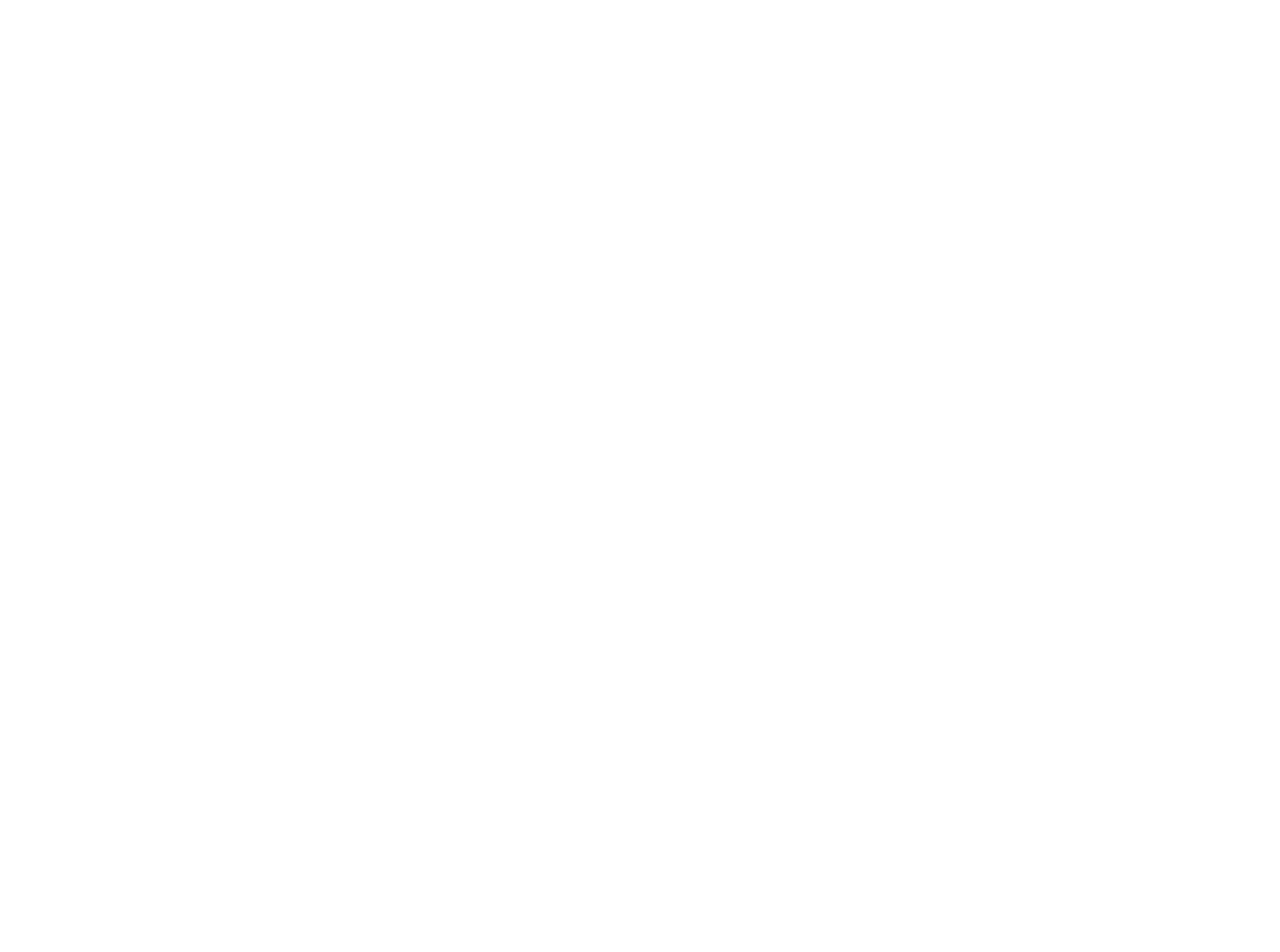
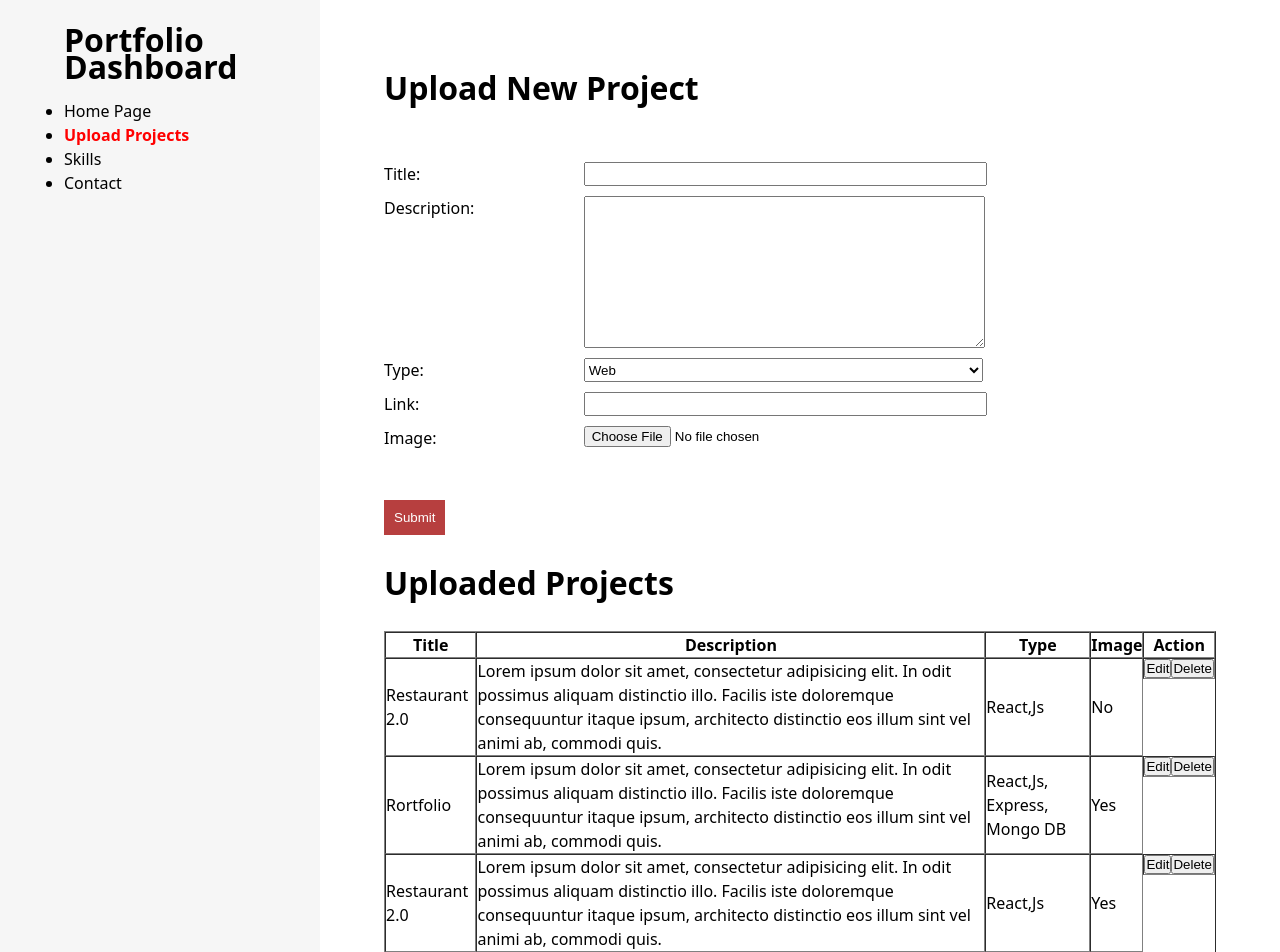
Before and after one commit to tycoonkabuzi/portfolio2.0, a React (Vite) app: page /admin/projects in a window 1280 px wide. Before the commit this address had no page. Shown: the top 952 px of the page. Before the commit the page ends 800 px from the top, so only its background shows below. Built offline with nearby package versions, Linux system fonts and the light colour scheme.

Commit message:
Adding the dashboard

```diff
--- a/package.json
+++ b/package.json
@@ -18,7 +18,7 @@
     "react": "^19.0.0",
     "react-dom": "^19.0.0",
     "react-router": "^7.4.1",
-    "styled-components": "^6.1.16"
+    "styled-components": "^6.1.19"
   },
   "devDependencies": {
     "@eslint/js": "^9.21.0",
--- a/src/App.tsx
+++ b/src/App.tsx
@@ -6,7 +6,17 @@ import Header from "./components/Header";
 import Skills from "./layouts/Skills";
 import Contact from "./layouts/Contact";
 
+import { useState } from "react";
+import UploadProject from "./components/dashboard/UploadProject";
+import Dashboard from "./layouts/Dashboard";
+
 function App() {
+  const [active, setActive] = useState({
+    home: false,
+    project: true,
+    skills: false,
+    contact: false,
+  });
   return (
     <>
       <Routes>
@@ -16,6 +26,16 @@ function App() {
           <Route path="/skills" element={<Skills />} />
           <Route path="/contact" element={<Contact />} />
         </Route>
+
+        <Route
+          path="/admin"
+          element={<Dashboard active={active} setActive={setActive} />}
+        >
+          <Route
+            path="projects"
+            element={<UploadProject active={active} setActive={setActive} />}
+          />
+        </Route>
       </Routes>
     </>
   );
--- /dev/null
+++ b/src/components/dashboard/NavDashboard.tsx
@@ -0,0 +1,63 @@
+import styled from "styled-components";
+const Main = styled.div`
+  background-color: #f6f6f6;
+  color: black;
+  width: 15%;
+  padding-top: 2%;
+  padding-left: 5%;
+  padding-right: 5%;
+  height: 400vh;
+  position: fixed;
+`;
+const Title = styled.h1`
+  line-height: 27px;
+`;
+const List = styled.ul`
+  margin-top: 10%;
+`;
+
+const ListItem = styled.li``;
+const Clickable = styled.a`
+  text-decoration: none;
+  ${(prop) =>
+    prop.isActive == true
+      ? { color: "red", fontWeight: "700" }
+      : { color: "black", fontWeight: "200" }};
+
+  &:hover {
+    color: #b73f3f;
+  }
+`;
+const NavDashboard = ({ active }) => {
+  return (
+    <Main>
+      <Title> Portfolio Dashboard</Title>
+      <List>
+        <ListItem>
+          <Clickable isActive={active.home} href="#">
+            Home Page
+          </Clickable>
+        </ListItem>
+
+        <ListItem>
+          <Clickable isActive={active.projects} href="#">
+            Upload Projects
+          </Clickable>
+        </ListItem>
+
+        <ListItem>
+          <Clickable isActive={active.skills} href="#">
+            Skills{" "}
+          </Clickable>
+        </ListItem>
+
+        <ListItem>
+          <Clickable isActive={active.contact} href="#">
+            Contact
+          </Clickable>
+        </ListItem>
+      </List>
+    </Main>
+  );
+};
+export default NavDashboard;
--- /dev/null
+++ b/src/components/dashboard/UploadProject.tsx
@@ -0,0 +1,152 @@
+import { useEffect } from "react";
+import { useLocation } from "react-router";
+import styled from "styled-components";
+const Main = styled.div`
+  background-color: white;
+  margin-left: 25%;
+  padding: 5%;
+`;
+const ContainerUpload = styled.div``;
+const ContainerUploaded = styled.div``;
+const Title = styled.h1`
+  color: black;
+`;
+const Form = styled.form`
+  width: 80%;
+  padding-top: 50px;
+  display: flex;
+  flex-wrap: wrap;
+  gap: 10%;
+`;
+const Label = styled.label`
+  width: 20%;
+  margin-bottom: 10px;
+  display: block;
+`;
+const Input = styled.input`
+  width: 60%;
+  margin-bottom: 10px;
+`;
+const Select = styled.select`
+  width: 60%;
+  margin-bottom: 10px;
+`;
+const Option = styled.option``;
+const Textarea = styled.textarea`
+  width: 60%;
+  margin-bottom: 10px;
+  height: 150px;
+`;
+const Button = styled.button`
+  background-color: #b73f3f;
+  border: none;
+  color: white;
+  padding: 10px;
+  margin-top: 40px;
+`;
+const UploadProject = ({ active, setActive }) => {
+  const location = useLocation();
+  const isActive = location.pathname.includes("project");
+
+  useEffect(() => {
+    if (isActive) {
+      setActive((prev) => ({
+        ...prev,
+        projects: isActive,
+      }));
+    }
+  }, [location.pathname]);
+
+  return (
+    <Main>
+      <ContainerUpload>
+        <Title>Upload New Project</Title>
+        <Form>
+          <Label htmlFor="">Title: </Label>
+          <Input type="text" />
+          <Label htmlFor="">Description:</Label>
+          <Textarea />
+          <Label htmlFor="">Type:</Label>
+          <Select name="" id="">
+            <Option value="">Web</Option>
+            <Option value="">Js</Option>
+          </Select>
+
+          <Label htmlFor="">Link: </Label>
+          <Input type="text" />
+          <Label htmlFor="">Image:</Label>
+
+          <Input type="file" accept="image/*" />
+
+          <Button>Submit</Button>
+        </Form>
+      </ContainerUpload>
+      <ContainerUploaded>
+        <br />
+        <Title> Uploaded Projects</Title>
+
+        <br />
+
+        <table border="1" cellspacing="0" cellpadding="8">
+          <thead>
+            <tr>
+              <th>Title</th>
+              <th>Description</th>
+              <th>Type</th>
+              <th>Image</th>
+              <th>Action</th>
+            </tr>
+          </thead>
+          <tbody>
+            <tr>
+              <td>Restaurant 2.0</td>
+              <td>
+                Lorem ipsum dolor sit amet, consectetur adipisicing elit. In
+                odit possimus aliquam distinctio illo. Facilis iste doloremque
+                consequuntur itaque ipsum, architecto distinctio eos illum sint
+                vel animi ab, commodi quis.
+              </td>
+              <td>React,Js</td>
+              <td>No</td>
+              <td style={{ display: "flex" }}>
+                <button>Edit</button>
+                <button>Delete</button>
+              </td>
+            </tr>
+            <tr>
+              <td>Rortfolio</td>
+              <td>
+                Lorem ipsum dolor sit amet, consectetur adipisicing elit. In
+                odit possimus aliquam distinctio illo. Facilis iste doloremque
+                consequuntur itaque ipsum, architecto distinctio eos illum sint
+                vel animi ab, commodi quis.
+              </td>
+              <td>React,Js, Express, Mongo DB</td>
+              <td>Yes</td>
+              <td style={{ display: "flex" }}>
+                <button>Edit</button>
+                <button>Delete</button>
+              </td>
+            </tr>
+            <tr>
+              <td>Restaurant 2.0</td>
+              <td>
+                Lorem ipsum dolor sit amet, consectetur adipisicing elit. In
+                odit possimus aliquam distinctio illo. Facilis iste doloremque
+                consequuntur itaque ipsum, architecto distinctio eos illum sint
+                vel animi ab, commodi quis.
+              </td>
+              <td>React,Js</td>
+              <td>Yes</td>
+              <td style={{ display: "flex" }}>
+                <button>Edit</button>
+                <button>Delete</button>
+              </td>
+            </tr>
+          </tbody>
+        </table>
+      </ContainerUploaded>
+    </Main>
+  );
+};
+export default UploadProject;
--- /dev/null
+++ b/src/layouts/Dashboard.tsx
@@ -0,0 +1,12 @@
+import { Outlet } from "react-router";
+import NavDashboard from "../components/dashboard/NavDashboard";
+
+const Dashboard = ({ active, setActive }) => {
+  return (
+    <>
+      <NavDashboard active={active} />
+      <Outlet />
+    </>
+  );
+};
+export default Dashboard;
```
Also changed, not shown: 1 other file (tests, documents, lock files or other folders).
